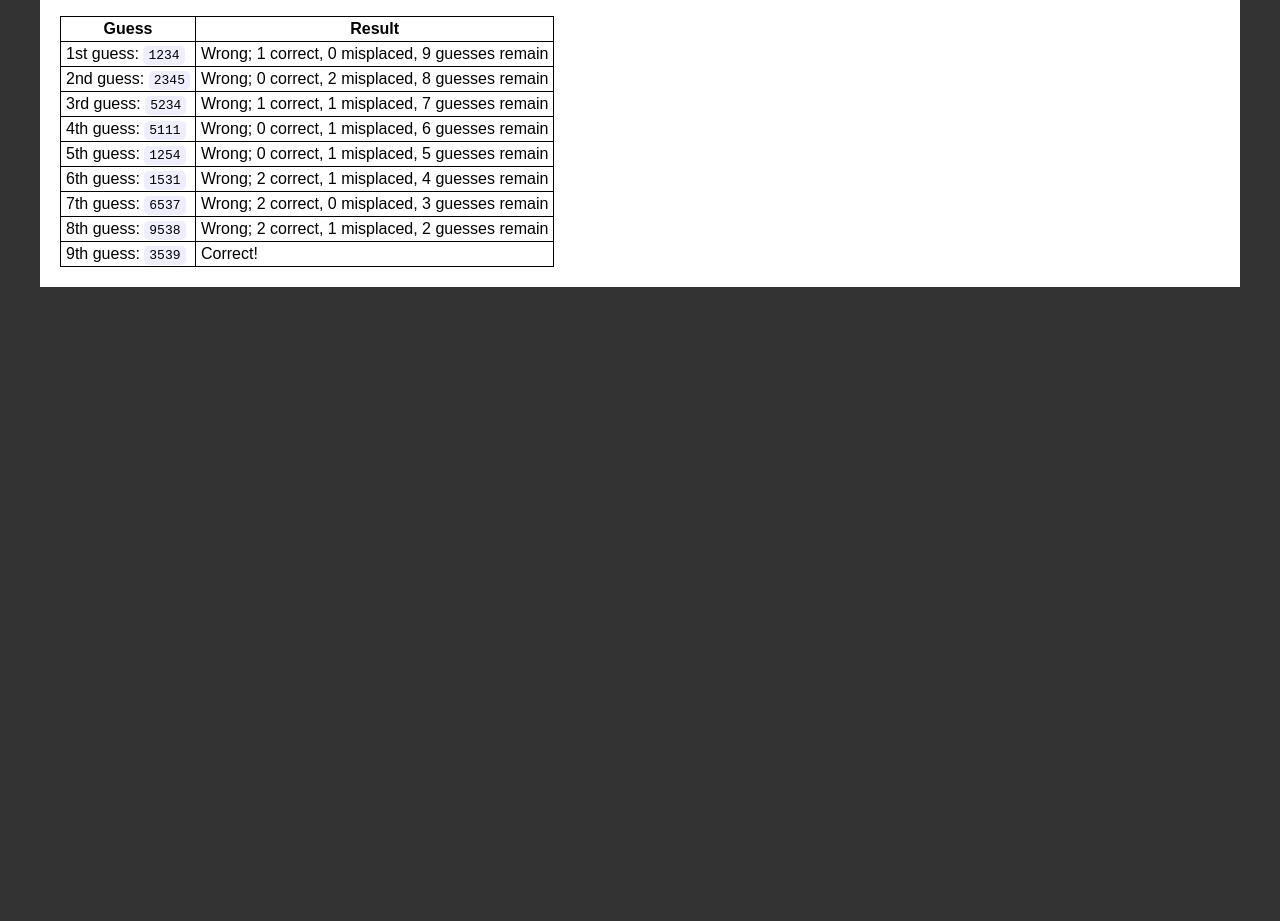
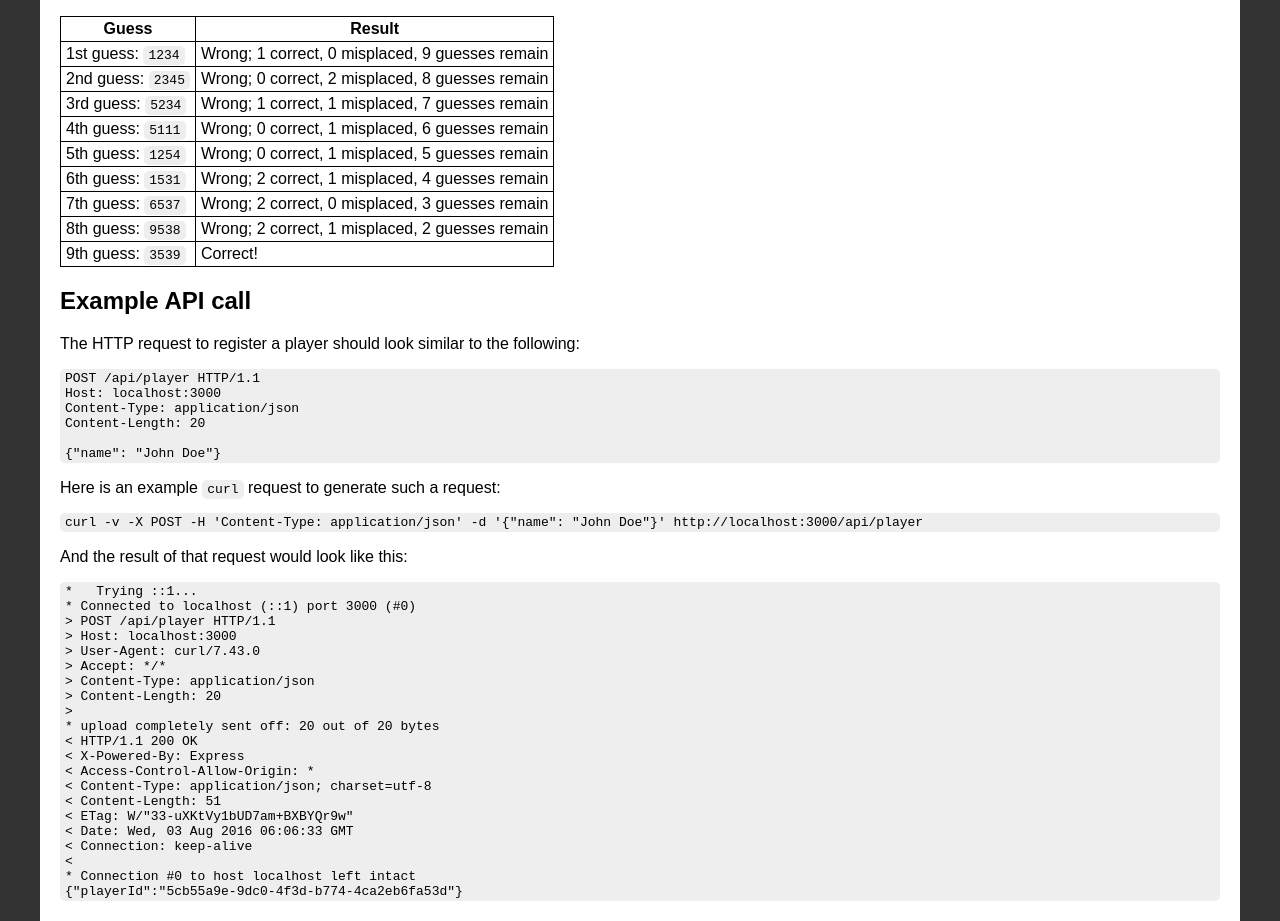
Before and after one commit to allan-stewart/rest-mastermind, a website: page www/index.html in a window 1280 px wide. Shown: the part 420-1341 px from the top of the page. Before the commit the page ends 800 px from the top, so only its background shows below. Drawn offline with Linux system fonts and the light colour scheme.

Commit message:
Add example API call

```diff
--- a/www/css/style.css
+++ b/www/css/style.css
@@ -44,10 +44,14 @@ a:hover {
   color: #009900;
 }
 
-code {
-  background-color: #EEEEFF;
+code, .codeblock {
+  background-color: #EEEEEE;
   border-radius: 5px;
   padding: 2px 5px;
+}
+
+pre {
+  margin: 0 20px;
 }
 
 table {
--- a/www/index.html
+++ b/www/index.html
@@ -78,6 +78,41 @@
           <td>Correct!</td>
         </tr>
       </table>
+
+      <h2>Example API call</h2>
+      <p>The HTTP request to register a player should look similar to the following:</p>
+      <pre class="codeblock">POST /api/player HTTP/1.1
+Host: localhost:3000
+Content-Type: application/json
+Content-Length: 20
+
+{"name": "John Doe"}</pre>
+
+      <p>Here is an example <code>curl</code> request to generate such a request:</p>
+      <pre class="codeblock">curl -v -X POST -H 'Content-Type: application/json' -d '{"name": "John Doe"}' http://localhost:3000/api/player</pre>
+
+      <p>And the result of that request would look like this:</p>
+      <pre class="codeblock">*   Trying ::1...
+* Connected to localhost (::1) port 3000 (#0)
+> POST /api/player HTTP/1.1
+> Host: localhost:3000
+> User-Agent: curl/7.43.0
+> Accept: */*
+> Content-Type: application/json
+> Content-Length: 20
+>
+* upload completely sent off: 20 out of 20 bytes
+< HTTP/1.1 200 OK
+< X-Powered-By: Express
+< Access-Control-Allow-Origin: *
+< Content-Type: application/json; charset=utf-8
+< Content-Length: 51
+< ETag: W/"33-uXKtVy1bUD7am+BXBYQr9w"
+< Date: Wed, 03 Aug 2016 06:06:33 GMT
+< Connection: keep-alive
+<
+* Connection #0 to host localhost left intact
+{"playerId":"5cb55a9e-9dc0-4f3d-b774-4ca2eb6fa53d"}</pre>
     </content>
   </body>
 </html>
```
